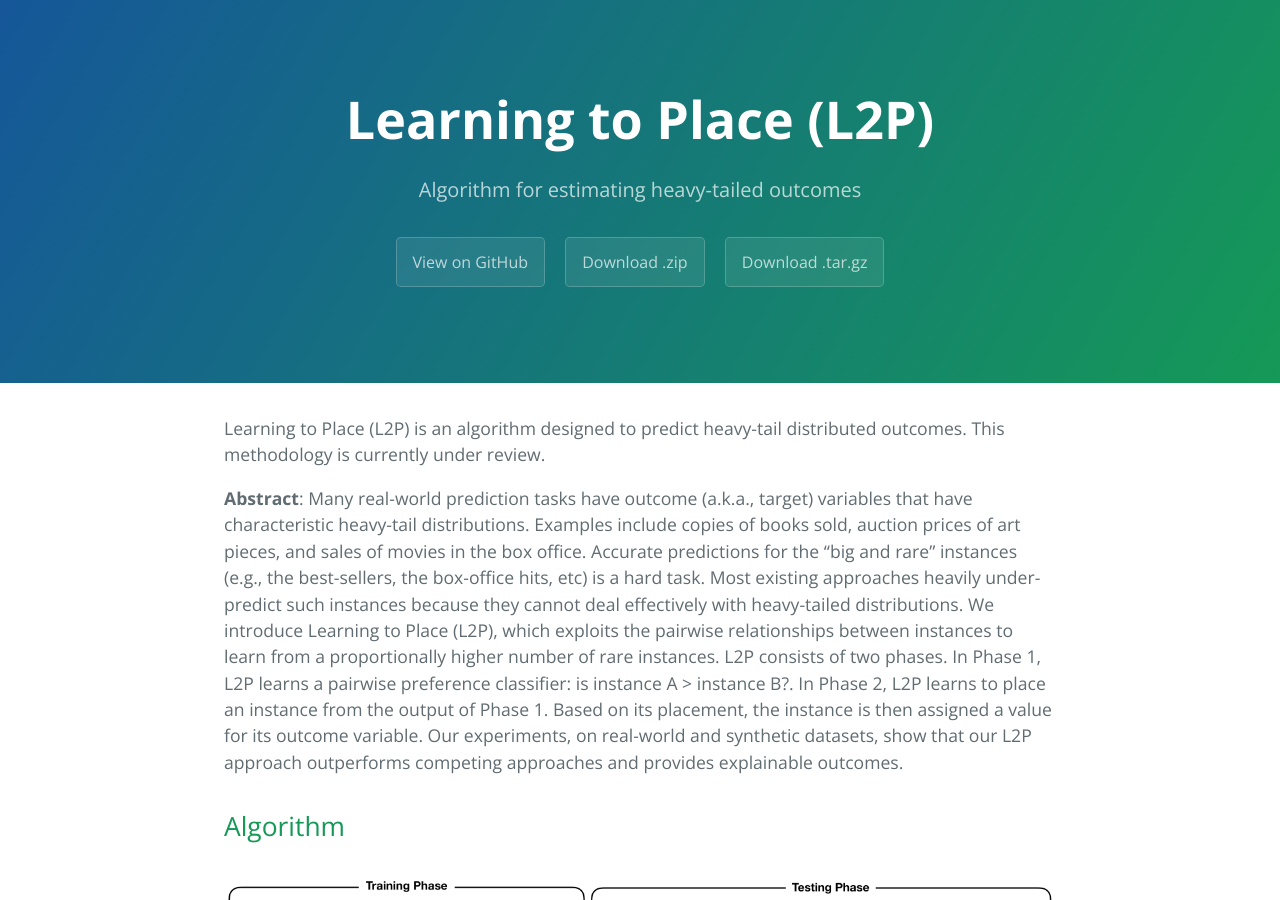
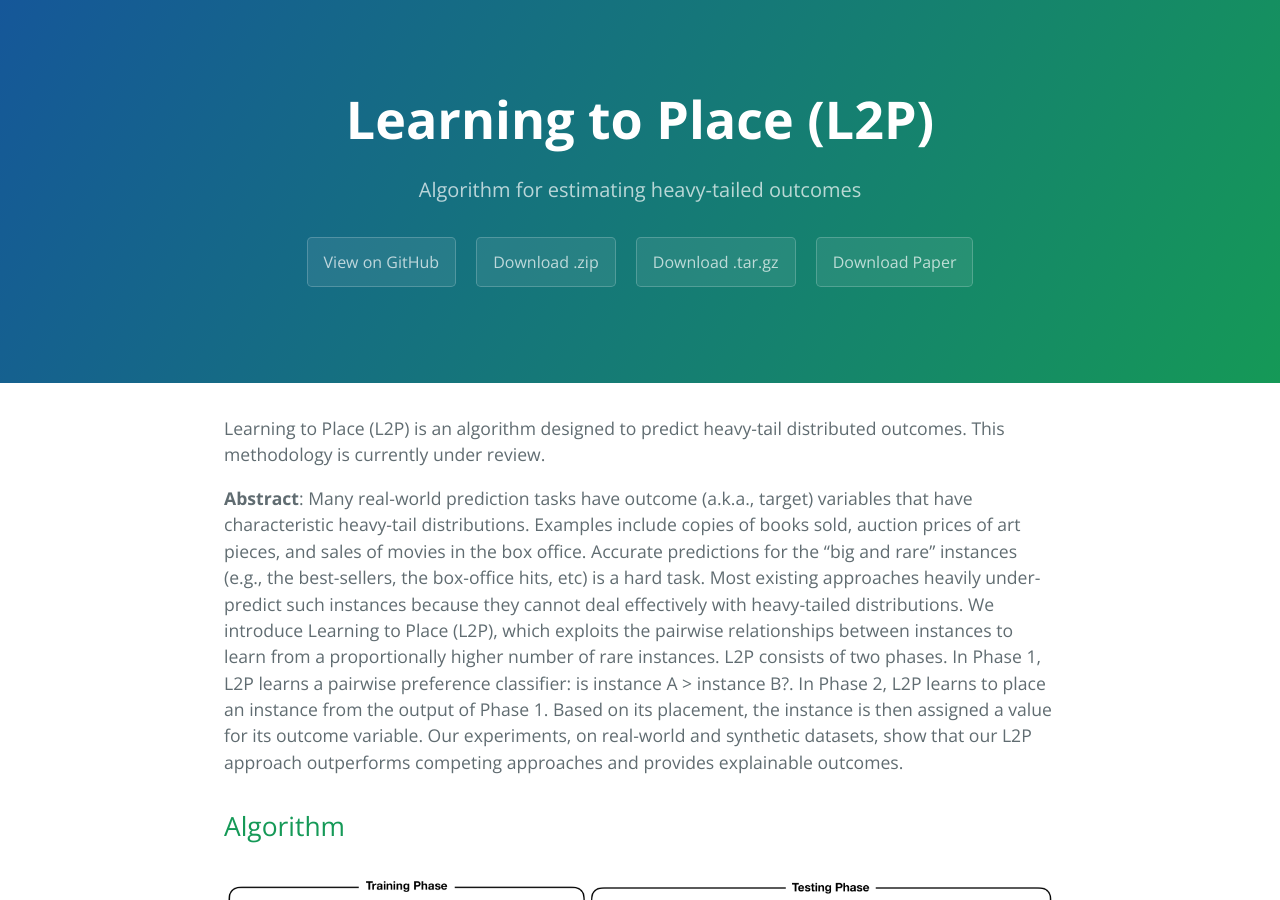
Before and after one commit to xindi-dumbledore/L2P, a Jekyll site: the page built from docs/index.md, in a window 1280 px wide and 900 px high. Built offline with Jekyll 4.4.1, drawn with Linux system fonts in a browser that asks for light colours.

Commit message:
Add report

```diff
--- a/docs/_layouts/default.html
+++ b/docs/_layouts/default.html
@@ -31,6 +31,7 @@
       {% if site.show_downloads %}
         <a href="{{ site.github.zip_url }}" class="btn">Download .zip</a>
         <a href="{{ site.github.tar_url }}" class="btn">Download .tar.gz</a>
+       <a href="{{/assets/paper.pdf}}" class="btn">Download Paper</a>
       {% endif %}
     </header>
 
```
